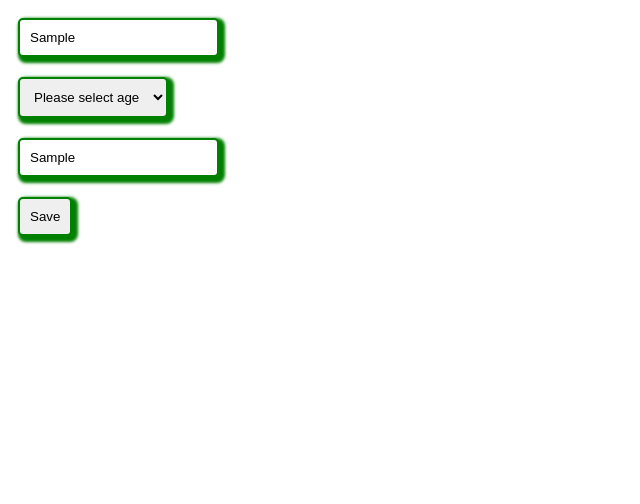
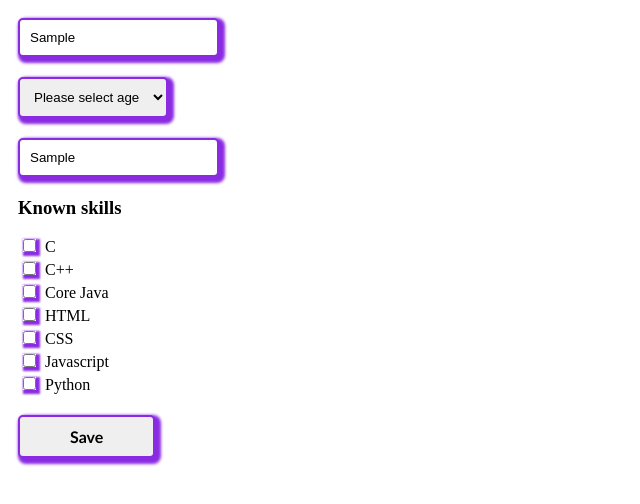
Before and after one commit to spcjagan/05-07-2022, a plain HTML site: page html-js events.html in a window 1280 px wide. Both pictures are taken after typing "Sample", "Sample" into the empty fields and a click on the button "Save". Shown: the whole page, without its empty margins (0-640 px from the left). Drawn offline with Linux system fonts and the light colour scheme.

Commit message:
first commit

```diff
--- a/html-js events.html
+++ b/html-js events.html
@@ -8,19 +8,32 @@
     <!-- <link rel='stylesheet' type='text/css' media='screen' href='main.css'> -->
     <style>
         button {
-            padding: 10px;
+            padding: 10px 50px 10px 50px;
             margin: 10px;
-            border: 2px solid green;
+            font-size: medium;
+            font-weight: 1000;
+            font-family: 'Trebuchet MS', 'Lucida Sans Unicode', 'Lucida Grande', 'Lucida Sans', Arial, sans-serif;
+            border: 2px solid blueviolet;
             border-radius: 5px;
-            box-shadow:3px 3px 3px 3px green;
+            box-shadow:3px 3px 3px 3px blueviolet;
         }
+
+        button:hover{
+            background-color:#be156a;
+            transition: 0.7s;
+        }
+
         select {
             outline: none;
             margin: 10px;
             padding: 10px;
-            border: 2px solid green;
+            border: 2px solid blueviolet;
             border-radius: 5px;
-            box-shadow:3px 3px 3px 3px green;
+            box-shadow:3px 3px 3px 3px blueviolet;
+        }
+
+        h3{
+            margin:10px;
         }
 
         .select-element.error {
@@ -33,12 +46,12 @@
             color: red;
         }
         .input-element {
-            border: 2px solid green;
+            border: 2px solid blueviolet;
             margin: 10px;
             padding: 10px;
             outline: none;
             border-radius: 5px;
-            box-shadow:3px 3px 3px 3px green;
+            box-shadow:3px 3px 3px 3px blueviolet;
         }
 
         .input-element.error {
@@ -48,6 +61,23 @@
 
         .input-element.error ~ .input-error {
             display: inline;
+        }
+
+        #checkbox-element{
+            margin: 5px;
+            padding:5px;
+        }
+
+        .cbe.error{
+            border: 2px solid red;
+            box-shadow:3px 3px 3px 3px red;
+
+        }
+
+        #checkboxId {
+            margin:5px;
+            border-radius: 3px;
+            box-shadow: 2px 2px 2px 2px blueviolet;
         }
 
     </style>
@@ -74,6 +104,25 @@
     <div class="container">
         <input class="input-element" type="text" id="inputNameTwo" placeholder="Last name"/>
         <span class="input-error">Please input last name</span>
+    </div>
+    <div class ="container">
+        <h3>Known skills</h5>
+        <form id ="checkbox-element" class="cbe">
+        <input type = "checkbox" id="checkboxId"/>
+        <label>C</label><br/>
+        <input type = "checkbox" id="checkboxId"/>
+        <label>C++</label><br/>
+        <input type = "checkbox" id="checkboxId"/>
+        <label>Core Java</label><br/>
+        <input type = "checkbox" id="checkboxId"/>
+        <label>HTML</label><br/>
+        <input type = "checkbox" id="checkboxId"/>
+        <label>CSS</label><br/>
+        <input type = "checkbox" id="checkboxId"/>
+        <label>Javascript</label><br/>
+        <input type = "checkbox" id="checkboxId"/>
+        <label>Python</label><br/>
+        </form>
     </div>
     <div class="container">
         <button id="saveBtn" onclick="saveButtonClick()">Save</button>
@@ -123,7 +172,18 @@
         const value = event.target.value;
             if(!value){
                 event.target.classList.add("error");
+            }else {
+                event.target.classList.remove("error");
             }
+        });
+
+        const checkboxElement =document.getElementById("checkboxId");
+        checkboxElement.addEventListener("click", (event) => {
+            console.log("clicked");
+        const value = event.target.value;
+        if(checkboxElement.checked == true){
+            alert("checkbox selected");
+        }
         })
 
     </script>
```
Also changed, not shown: ajax-example/callback.js (added, +58 -0 lines), ajax-example/fetch.html (added, +87 -0 lines), ajax-example/promise-example.js (added, +28 -0 lines).
